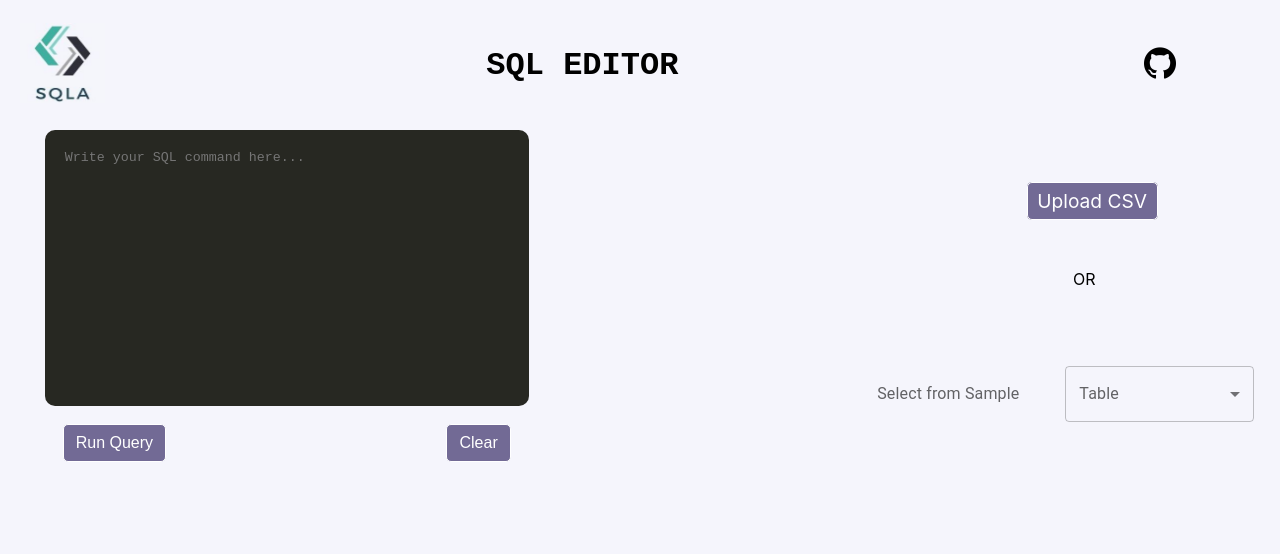
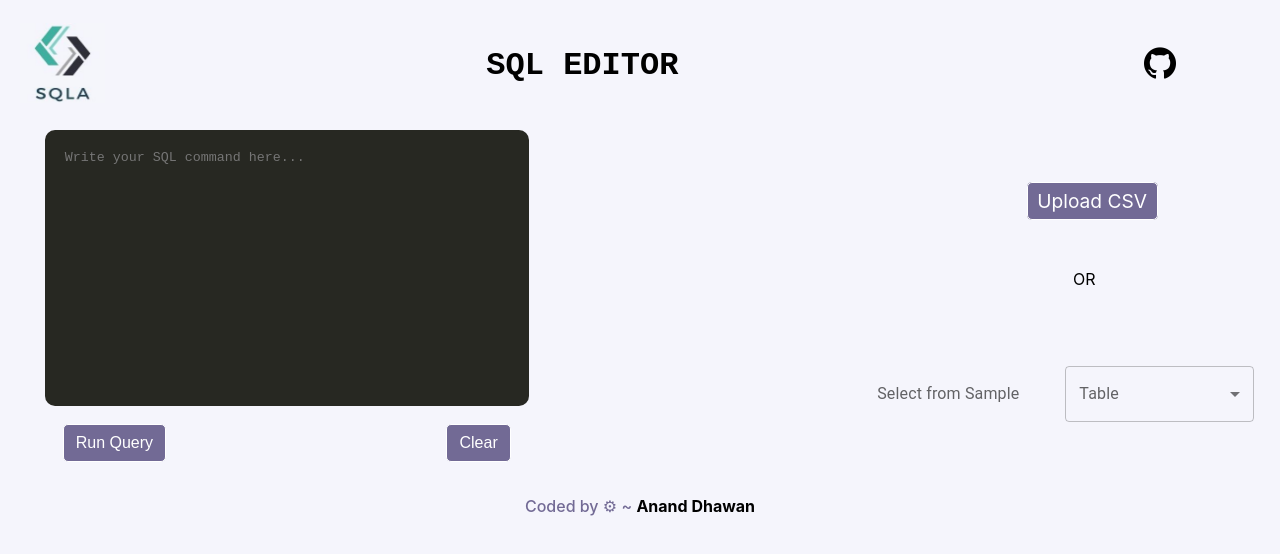
Before and after one commit to hopper01/sql-editor, a React (Create React App) app: page / in a window 1280 px wide. Shown: the top 554 px of the page. Built offline with nearby package versions, Linux system fonts and the light colour scheme.

Commit message:
footer added

```diff
--- a/src/App.js
+++ b/src/App.js
@@ -51,6 +51,20 @@ const App = () => {
           )}
         </Suspense>
       </main>
+      <footer className="foot">
+        <p>
+          Coded by ⚙︎ ~{' '}
+          <span className="h-01">
+            <a
+              href="https://github.com/hopper01"
+              target="_blank"
+              rel="noreferrer"
+            >
+              Anand Dhawan
+            </a>
+          </span>
+        </p>
+      </footer>
     </div>
   );
 };
--- a/src/index.css
+++ b/src/index.css
@@ -5,7 +5,7 @@ body {
     sans-serif;
   -webkit-font-smoothing: antialiased;
   -moz-osx-font-smoothing: grayscale;
-  background-color: #F5F5FC;
+  background-color: #f5f5fc;
 }
 
 input[type='file'] {
@@ -127,3 +127,26 @@ tr:first-child:hover {
   margin-left: 2rem;
   margin-right: 50%;
 }
+.foot {
+  z-index: 1;
+  text-align: center;
+  min-height: 100%;
+  height: auto !important;
+  margin: 0 auto -142px;
+}
+
+.foot p {
+  padding-bottom: 20px;
+  color: #726a95;
+  font-weight: 500;
+}
+.foot a {
+  color: black;
+  font-weight: 700;
+  text-decoration: none;
+}
+
+.h-01 {
+  font-weight: bolder;
+  color: black;
+}
```
